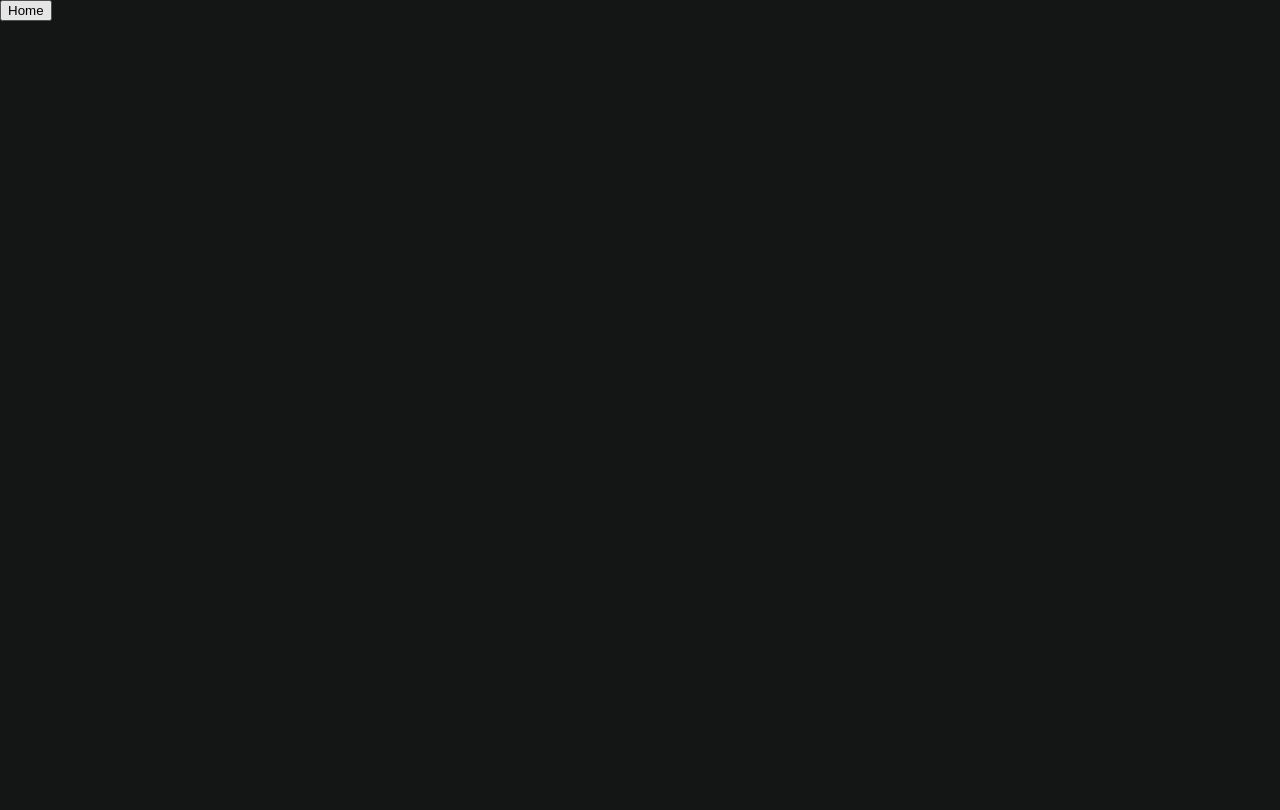
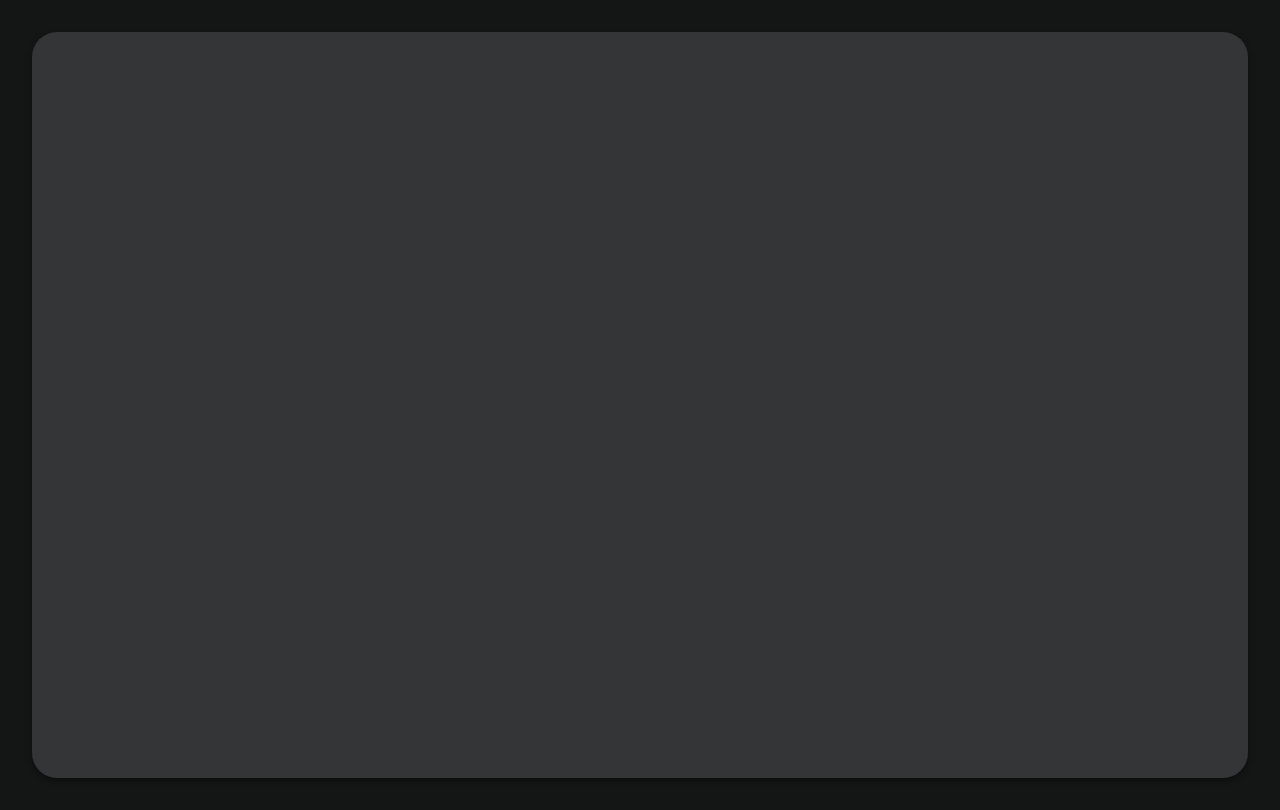
Before and after one commit to justadev999/Tweetblock, a Next.js app: page / in a window 1280 px wide. Built offline with nearby package versions, Linux system fonts and the light colour scheme.

Commit message:
feature : add resuable <Card> component

```diff
--- /dev/null
+++ b/Utils/styles-config.ts
@@ -0,0 +1,17 @@
+export const styles = {
+  colors : {
+    primaryBlack : "#141516",
+    primaryWhite : "#f2f2f2",
+    secondaryGrey : "#343536"
+  },
+  borderRadius : {
+    default : "25px"
+  },
+  form : {
+    boxShadow : "0px 3px 6px rgba(0, 0, 0, 0.4)",
+    width: "95%",
+    height: "90vh",
+    margin: "2rem",
+    padding: ".8rem",
+  }
+}
--- /dev/null
+++ b/components/Layouts/AlignCenter.module.css
@@ -0,0 +1,4 @@
+.centered-section {
+  display: flex;
+  justify-content: center;
+}
--- /dev/null
+++ b/components/Layouts/AlignCenter.tsx
@@ -0,0 +1,12 @@
+import React from 'react';
+import style from './AlignCenter.module.css';
+
+interface IAlignCenterProps {
+  children: React.ReactNode;
+}
+
+const AlignCenter = ({ children }: IAlignCenterProps) => {
+  return <section className={style['centered-section']}>{children}</section>;
+};
+
+export default AlignCenter;
--- /dev/null
+++ b/components/Login/Form.tsx
@@ -0,0 +1,19 @@
+import React from 'react';
+import Card from '../UI/Card';
+import { styles } from '../../Utils/styles-config';
+
+const LoginForm = () => {
+  return (
+    <Card
+      width={styles.form.width}
+      height={styles.form.height}
+      boxShadow={styles.form.boxShadow}
+      padding={styles.form.padding}
+      borderRadius={styles.borderRadius.default}
+      background={styles.colors.secondaryGrey}
+      margin={styles.form.margin}
+    ></Card>
+  );
+};
+
+export default LoginForm;
--- /dev/null
+++ b/components/UI/Card.tsx
@@ -0,0 +1,44 @@
+import React from 'react';
+
+interface ICardProps {
+  width: string;
+  height: string;
+  boxShadow: string;
+  outline?: string;
+  padding: string;
+  borderRadius: string;
+  background: string;
+  margin: string;
+  children?: React.ReactNode;
+}
+
+const Card = ({
+  width,
+  height,
+  boxShadow,
+  outline,
+  padding,
+  children,
+  borderRadius,
+  background,
+  margin,
+}: ICardProps) => {
+  return (
+    <div
+      style={{
+        height: `${height}`,
+        width: `${width}`,
+        boxShadow: `${boxShadow}`,
+        outline: `${outline}`,
+        padding: `${padding}`,
+        borderRadius: `${borderRadius}`,
+        background: `${background}`,
+        margin: `${margin}`,
+      }}
+    >
+      {children}
+    </div>
+  );
+};
+
+export default Card;
--- a/pages/blog.tsx
+++ /dev/null
@@ -1,5 +0,0 @@
-import React from 'react';
-
-const Blog = () => <div>Blog</div>;
-
-export default Blog;
--- a/pages/index.tsx
+++ b/pages/index.tsx
@@ -1,20 +1,18 @@
 import type { NextPage } from 'next';
 import Head from 'next/head';
 import Image from 'next/image';
-import styles from '../styles/Home.module.css';
 import Router from 'next/router';
+import LoginForm from '../components/Login/Form';
+import AlignCenter from '../components/Layouts/AlignCenter';
 
-const Home: NextPage = () => {
-  const handleClick = (e: any, page: any) => {
-    e.preventDefault();
-    console.log('i clicked a page');
-  };
-  console.log();
+const LoginPage: NextPage = () => {
   return (
-    <div>
-      <button onClick={(e) => handleClick(e, 'blog')}>Home</button>
-    </div>
+    <>
+      <AlignCenter>
+        <LoginForm />
+      </AlignCenter>
+    </>
   );
 };
 
-export default Home;
+export default LoginPage;
--- a/tsconfig.json
+++ b/tsconfig.json
@@ -13,7 +13,8 @@
     "resolveJsonModule": true,
     "isolatedModules": true,
     "jsx": "preserve",
-    "incremental": true
+    "incremental": true,
+    "keyofStringsOnly":true
   },
   "include": ["next-env.d.ts", "**/*.ts", "**/*.tsx"],
   "exclude": ["node_modules"]
```
Also changed, not shown: pages/_app.tsx (+4 -4 lines), styles/Home.module.css (deleted, +0 -116 lines).
